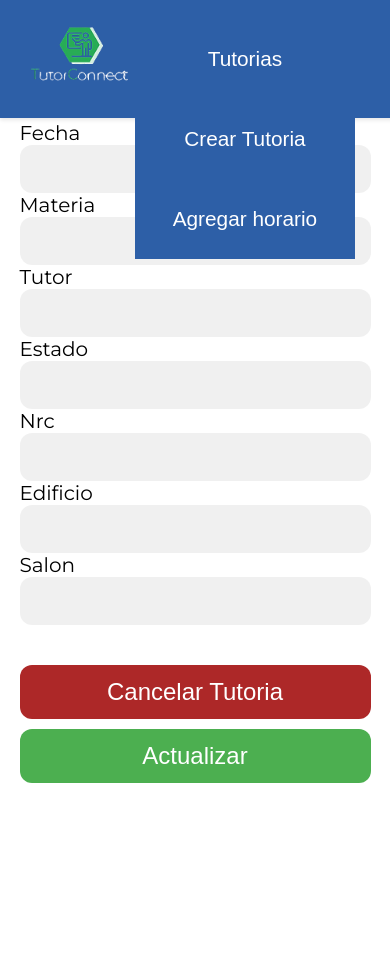
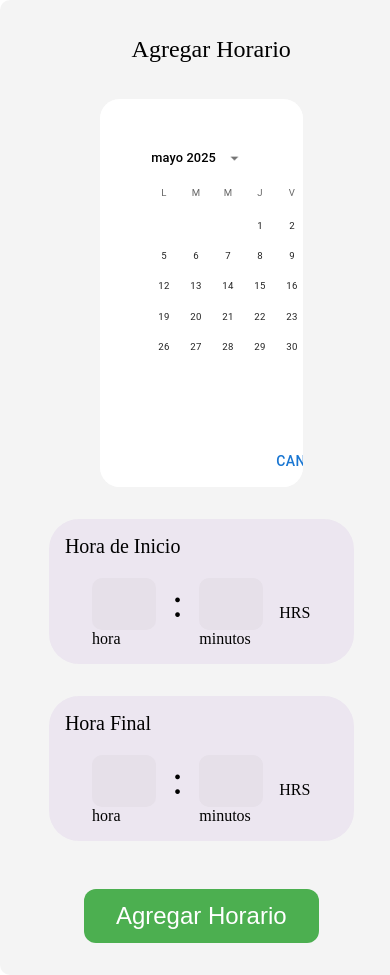
Before and after one commit to LuisAngel832/SistemaDeTutorias, a React (Vite) app: page /tutor/tutoria in a window 390 px wide. Before the commit the page ends 844 px from the top, so only its background shows below. Built offline with nearby package versions, Linux system fonts and the light colour scheme.

Commit message:
Responsive agregar horario

```diff
--- a/src/App.jsx
+++ b/src/App.jsx
@@ -2,10 +2,15 @@ import AppRouter from './Routes/AppRouter';
 import FormCrearTutoria from './pages/Tutor/CrearTutoria/formCrearTutoria';
 import InfoTutoria from './pages/Tutor/InfoTutoria/InfoTutoria';
 import FinalizarTutoria from './pages/Tutor/InfoTutoria/FinalizarTutoria';
+import Tutoria from './pages/Tutor/Tutoria/Tutoria';
+import AgregarHorario from './pages/Tutor/AgregarHorario/AgregarHorario';
+import MainHorario from './pages/Tutor/AgregarHorario/Mainhorario';
+
+
 
 const App = () => {
   return (
-    <InfoTutoria/>
+    <MainHorario/>
   );
 };
 
--- a/src/pages/Tutor/AgregarHorario/AgregarHorario.jsx
+++ b/src/pages/Tutor/AgregarHorario/AgregarHorario.jsx
@@ -1,6 +1,7 @@
 import Header from "../../../components/Tutor/Header"
 import MainHorario from "./Mainhorario"
 import './agregarHorario.css'
+import './agregarHorarioR.css'
 const AgregarHorario = () =>{
     return(
         <div className="agregar-horario">
--- /dev/null
+++ b/src/pages/Tutor/AgregarHorario/agregarHorarioR.css
@@ -0,0 +1,72 @@
+@media (max-width: 480px) {
+  .main-horario {
+    width: 95%;
+    height: auto;
+    padding: 1rem;
+  }
+
+  .main-horario > h2 {
+    font-size: 1.5rem;
+    text-align: center;
+  }
+
+  .main-horario-content {
+    flex-direction: column;
+    padding: 1rem;
+    align-items: center;
+  }
+
+  .select-fecha {
+    width: 100%;
+    display: flex;
+    justify-content: center;
+    margin-bottom: 1rem;
+  }
+
+  .select-hora-min {
+    width: 100%;
+    align-items: center;
+  }
+
+  .select-hora {
+    width: 90%;
+    height: auto;
+    margin: 1rem 0;
+    padding: 1rem;
+  }
+
+  .select-hora-content {
+    flex-wrap: wrap;
+    justify-content: center;
+    gap: 1rem;
+  }
+
+  .select-hora-input {
+    font-size: 1.5rem;
+    width: 60px;
+    height: 50px;
+  }
+
+  .select-hora-puntos {
+    font-size: 2.5rem;
+  }
+
+  .button-content {
+    justify-content: center;
+    padding: 1rem 0;
+  }
+
+  /* Ajustes para el calendario MUI */
+  .MuiDateCalendar-root {
+    transform: scale(0.8);
+  }
+
+  .MuiPickersLayout-root {
+    max-width: 100% !important;
+  }
+
+  .MuiPickersCalendarHeader-root,
+  .MuiDayCalendar-weekContainer {
+    justify-content: center;
+  }
+}
--- a/src/pages/Tutor/Tutoria/Tutoria.jsx
+++ b/src/pages/Tutor/Tutoria/Tutoria.jsx
@@ -1,4 +1,5 @@
 import "./tutoria.css";
+import "./tutoriaR.css";
 import Button from './../../../components/Tutor/ButtonTrue';
 import CardAlumno from './CardAlumno'
 import Header from './../../../components/Tutor/Header';
--- /dev/null
+++ b/src/pages/Tutor/Tutoria/tutoriaR.css
@@ -0,0 +1,147 @@
+/* ---- MODAL RESPONSIVE ---- */
+
+.finalizar-tutoria-content {
+  width: 100%;
+  height: 100%;
+  display: flex;
+  justify-content: center;
+  align-items: center;
+  background-color: rgba(0, 0, 0, 0.4);
+  position: fixed;
+  top: 0;
+  left: 0;
+  z-index: 10;
+  padding: 10px;
+  box-sizing: border-box;
+}
+
+.finalizar-tutoria {
+  width: 100%;
+  max-width: 500px;
+  min-height: 300px;
+  padding: 2rem;
+  background-color: #00549F;
+  display: flex;
+  flex-direction: column;
+  justify-content: space-around;
+  align-items: center;
+  border-radius: 20px;
+  color: white;
+  box-sizing: border-box;
+}
+
+.finalizar-tutoria h1 {
+  font-size: clamp(20px, 5vw, 32px); /* Se adapta */
+  margin: 0;
+  font-weight: bold;
+  text-align: center;
+}
+
+.finalizar-tutoria .buttons {
+  width: 100%;
+  display: flex;
+  justify-content: center;
+  gap: 10px;
+  flex-wrap: wrap;
+  margin-top: 20px;
+}
+
+.finalizar-tutoria .buttons button {
+  flex: 1;
+  font-size: clamp(14px, 4vw, 18px);
+  padding: 10px 0;
+  border-radius: 10px;
+  font-weight: bold;
+  cursor: pointer;
+  border: none;
+  min-width: 100px;
+  max-width: 45%;
+}
+
+/* ---- MODAL: Mobile-specific tweaks ---- */
+@media (max-width: 480px) {
+  .finalizar-tutoria {
+    min-height: 240px;
+    padding: 1.5rem;
+    border-radius: 15px;
+  }
+
+  .finalizar-tutoria .buttons {
+    flex-direction: row;
+    gap: 10px;
+  }
+
+  .finalizar-tutoria .buttons button {
+    font-size: 14px;
+    padding: 10px;
+    min-width: 100px;
+  }
+}
+
+/* Ajuste general para listas de tutorados */
+.list-item {
+  padding: 10px;
+  flex-direction: column;
+  align-items: flex-start;
+  gap: 5px;
+}
+
+/* Texto adaptable */
+.alumno-matricula-content h4,
+.alumno-nombre-content h4 {
+  font-size: clamp(14px, 4vw, 18px);
+  text-align: left;
+}
+
+.alumno-matricula-content p,
+.alumno-nombre-content p {
+  font-size: clamp(16px, 5vw, 20px);
+  font-weight: bold;
+}
+
+/* Responsive específico para móviles */
+@media (max-width: 480px) {
+  .list-item {
+    padding: 8px 12px;
+  }
+
+  .alumno-matricula-content,
+  .alumno-nombre-content {
+    width: 100%;
+  }
+}
+
+.tutoria .buttons {
+  display: flex;
+  justify-content: center;
+  gap: 20px; /* Espacio amplio por defecto */
+  margin-top: 20px;
+  flex-wrap: wrap;
+}
+
+.tutoria .buttons button {
+  padding: 10px 24px;
+  font-size: clamp(14px, 2vw, 18px);
+  border: none;
+  border-radius: 10px;
+  font-weight: bold;
+  cursor: pointer;
+  white-space: nowrap;
+  flex: 0 1 auto;
+  transition: all 0.2s ease;
+}
+
+/* Responsive: Pantallas pequeñas */
+@media (max-width: 480px) {
+  .tutoria .buttons {
+    gap: 10px; /* Espacio más pequeño en móviles */
+    flex-direction: column;
+    align-items: center;
+  }
+
+  .tutoria .buttons button {
+    width: 100%; /* Que ocupen todo el ancho disponible */
+    max-width: 250px;
+    text-align: center;
+  }
+}
```
